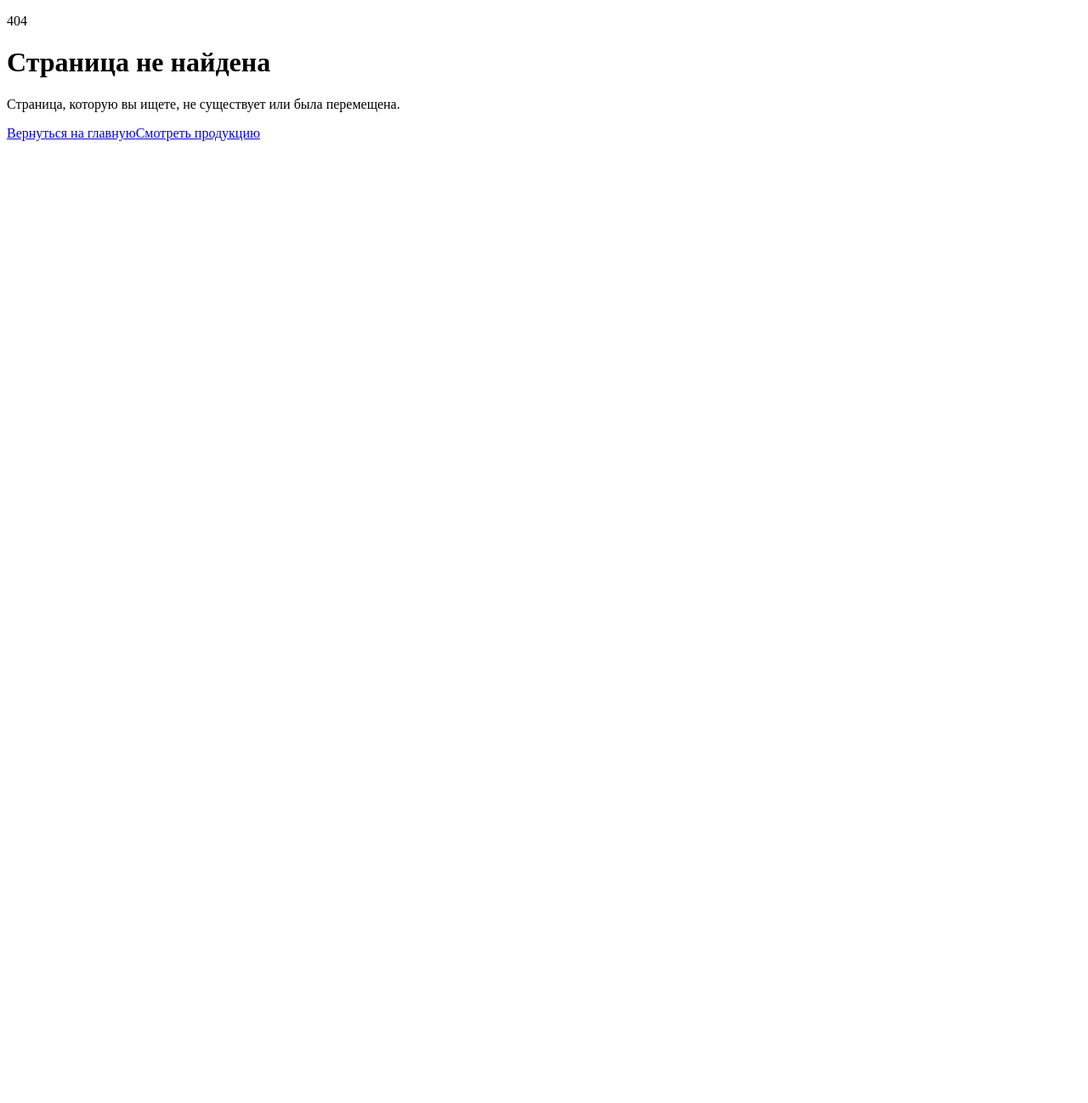
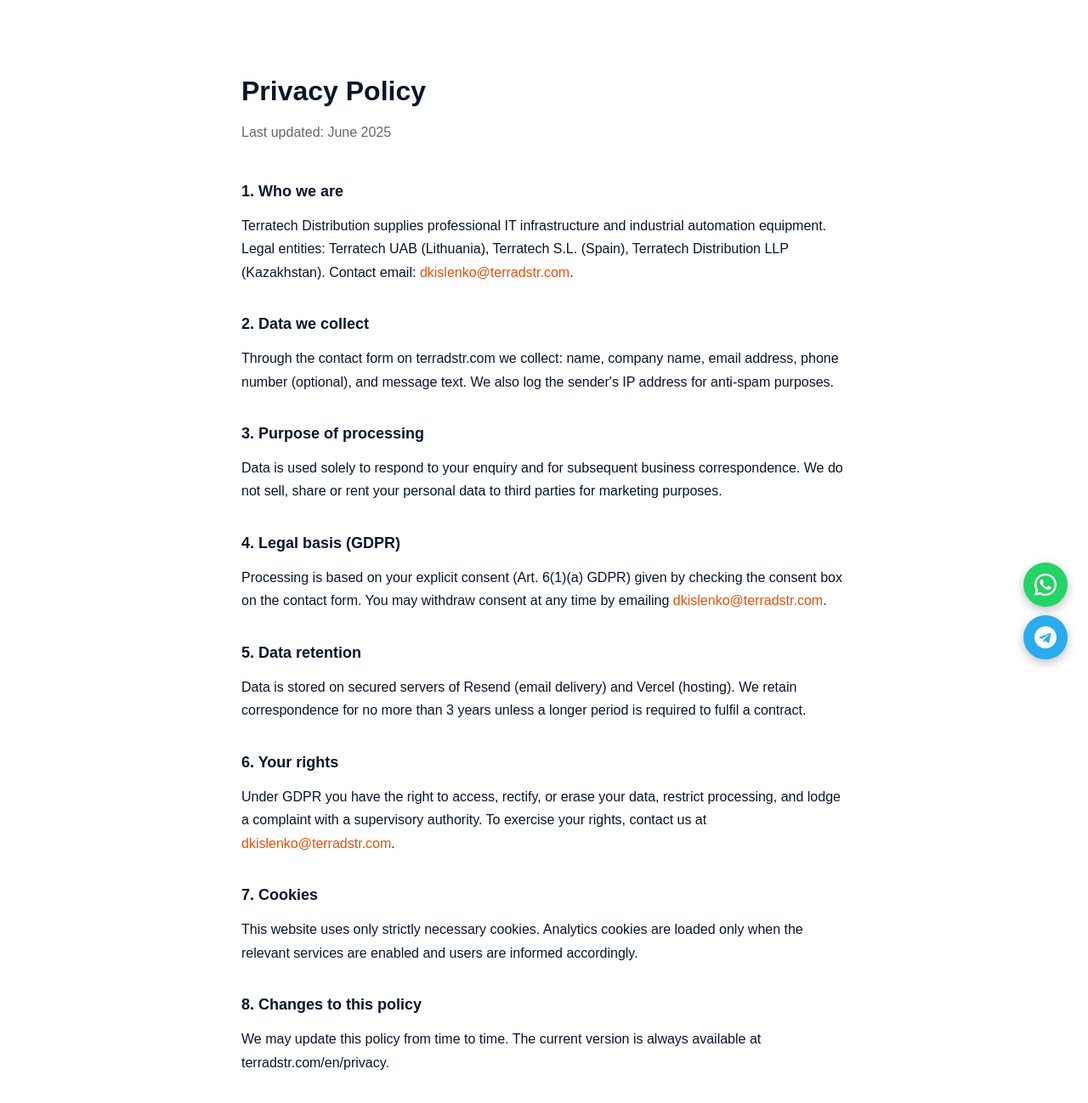
Before and after one commit to iskdenis-huyasebe/terratech-site, a Next.js app: page /en/privacy in a window 1280 px wide. Before the commit this address had no page. Shown: the top 1298 px of the page at 85% size. Before the commit the page ends 800 px from the top, so only its background shows below. Built offline with nearby package versions, Linux system fonts and the light colour scheme.

Commit message:
feat: add privacy policy page RU/EN (4.1)

```diff
--- /dev/null
+++ b/src/app/[locale]/privacy/page.tsx
@@ -0,0 +1,81 @@
+import type { Metadata } from 'next';
+
+export const metadata: Metadata = {
+  title: 'Политика конфиденциальности | Privacy Policy',
+  robots: { index: false },
+};
+
+export default async function PrivacyPage({
+  params,
+}: {
+  params: Promise<{ locale: string }>;
+}) {
+  const { locale } = await params;
+  const isRu = locale === 'ru';
+
+  return (
+    <main style={{ background: '#fff', minHeight: '100vh', paddingTop: '80px', paddingBottom: '80px' }}>
+      <div style={{ maxWidth: '760px', margin: '0 auto', padding: '0 24px', fontFamily: 'sans-serif', color: '#0A1628', lineHeight: '1.7' }}>
+        {isRu ? (
+          <>
+            <h1 style={{ fontSize: '32px', fontWeight: 700, marginBottom: '8px' }}>Политика конфиденциальности</h1>
+            <p style={{ color: '#666', marginBottom: '40px' }}>Последнее обновление: июнь 2025 г.</p>
+
+            <h2 style={{ fontSize: '18px', fontWeight: 600, marginTop: '32px', marginBottom: '12px' }}>1. Кто мы</h2>
+            <p>Terratech Distribution — компания, осуществляющая поставку профессионального IT-оборудования и промышленной автоматизации. Юридические лица: Terratech UAB (Литва), Terratech S.L. (Испания), Terratech Distribution LLP (Казахстан). Контактный email: <a href="mailto:dkislenko@terradstr.com" style={{ color: '#E8500A' }}>dkislenko@terradstr.com</a>.</p>
+
+            <h2 style={{ fontSize: '18px', fontWeight: 600, marginTop: '32px', marginBottom: '12px' }}>2. Какие данные мы собираем</h2>
+            <p>Через контактную форму на сайте terradstr.com мы получаем: имя, название компании, адрес электронной почты, номер телефона (по желанию) и текст сообщения. Дополнительно фиксируется IP-адрес отправителя для защиты от спама.</p>
+
+            <h2 style={{ fontSize: '18px', fontWeight: 600, marginTop: '32px', marginBottom: '12px' }}>3. Цель обработки</h2>
+            <p>Данные используются исключительно для ответа на ваш запрос и последующей деловой переписки. Мы не продаём, не передаём и не сдаём в аренду ваши данные третьим лицам в маркетинговых целях.</p>
+
+            <h2 style={{ fontSize: '18px', fontWeight: 600, marginTop: '32px', marginBottom: '12px' }}>4. Правовое основание (GDPR)</h2>
+            <p>Обработка данных осуществляется на основании вашего явного согласия (ст. 6(1)(a) GDPR), которое вы даёте, отмечая чекбокс при отправке формы. Согласие можно отозвать в любой момент, направив письмо на <a href="mailto:dkislenko@terradstr.com" style={{ color: '#E8500A' }}>dkislenko@terradstr.com</a>.</p>
+
+            <h2 style={{ fontSize: '18px', fontWeight: 600, marginTop: '32px', marginBottom: '12px' }}>5. Хранение данных</h2>
+            <p>Данные хранятся на защищённых серверах сервисов Resend (доставка email) и Vercel (хостинг). Мы храним переписку не более 3 лет, если более длительное хранение не требуется для исполнения договора.</p>
+
+            <h2 style={{ fontSize: '18px', fontWeight: 600, marginTop: '32px', marginBottom: '12px' }}>6. Ваши права</h2>
+            <p>В соответствии с GDPR вы вправе: запросить доступ к своим данным, потребовать их исправления или удаления, ограничить обработку, подать жалобу в надзорный орган. Для реализации прав обращайтесь на <a href="mailto:dkislenko@terradstr.com" style={{ color: '#E8500A' }}>dkislenko@terradstr.com</a>.</p>
+
+            <h2 style={{ fontSize: '18px', fontWeight: 600, marginTop: '32px', marginBottom: '12px' }}>7. Файлы cookie</h2>
+            <p>Сайт использует только технически необходимые cookie. Аналитические cookie подключаются только при наличии соответствующих сервисов и с уведомлением пользователя.</p>
+
+            <h2 style={{ fontSize: '18px', fontWeight: 600, marginTop: '32px', marginBottom: '12px' }}>8. Изменения политики</h2>
+            <p>Мы вправе обновлять настоящую политику. Актуальная версия всегда доступна по адресу terradstr.com/ru/privacy.</p>
+          </>
+        ) : (
+          <>
+            <h1 style={{ fontSize: '32px', fontWeight: 700, marginBottom: '8px' }}>Privacy Policy</h1>
+            <p style={{ color: '#666', marginBottom: '40px' }}>Last updated: June 2025</p>
+
+            <h2 style={{ fontSize: '18px', fontWeight: 600, marginTop: '32px', marginBottom: '12px' }}>1. Who we are</h2>
+            <p>Terratech Distribution supplies professional IT infrastructure and industrial automation equipment. Legal entities: Terratech UAB (Lithuania), Terratech S.L. (Spain), Terratech Distribution LLP (Kazakhstan). Contact email: <a href="mailto:dkislenko@terradstr.com" style={{ color: '#E8500A' }}>dkislenko@terradstr.com</a>.</p>
+
+            <h2 style={{ fontSize: '18px', fontWeight: 600, marginTop: '32px', marginBottom: '12px' }}>2. Data we collect</h2>
+            <p>Through the contact form on terradstr.com we collect: name, company name, email address, phone number (optional), and message text. We also log the sender's IP address for anti-spam purposes.</p>
+
+            <h2 style={{ fontSize: '18px', fontWeight: 600, marginTop: '32px', marginBottom: '12px' }}>3. Purpose of processing</h2>
+            <p>Data is used solely to respond to your enquiry and for subsequent business correspondence. We do not sell, share or rent your personal data to third parties for marketing purposes.</p>
+
+            <h2 style={{ fontSize: '18px', fontWeight: 600, marginTop: '32px', marginBottom: '12px' }}>4. Legal basis (GDPR)</h2>
+            <p>Processing is based on your explicit consent (Art. 6(1)(a) GDPR) given by checking the consent box on the contact form. You may withdraw consent at any time by emailing <a href="mailto:dkislenko@terradstr.com" style={{ color: '#E8500A' }}>dkislenko@terradstr.com</a>.</p>
+
+            <h2 style={{ fontSize: '18px', fontWeight: 600, marginTop: '32px', marginBottom: '12px' }}>5. Data retention</h2>
+            <p>Data is stored on secured servers of Resend (email delivery) and Vercel (hosting). We retain correspondence for no more than 3 years unless a longer period is required to fulfil a contract.</p>
+
+            <h2 style={{ fontSize: '18px', fontWeight: 600, marginTop: '32px', marginBottom: '12px' }}>6. Your rights</h2>
+            <p>Under GDPR you have the right to access, rectify, or erase your data, restrict processing, and lodge a complaint with a supervisory authority. To exercise your rights, contact us at <a href="mailto:dkislenko@terradstr.com" style={{ color: '#E8500A' }}>dkislenko@terradstr.com</a>.</p>
+
+            <h2 style={{ fontSize: '18px', fontWeight: 600, marginTop: '32px', marginBottom: '12px' }}>7. Cookies</h2>
+            <p>This website uses only strictly necessary cookies. Analytics cookies are loaded only when the relevant services are enabled and users are informed accordingly.</p>
+
+            <h2 style={{ fontSize: '18px', fontWeight: 600, marginTop: '32px', marginBottom: '12px' }}>8. Changes to this policy</h2>
+            <p>We may update this policy from time to time. The current version is always available at terradstr.com/en/privacy.</p>
+          </>
+        )}
+      </div>
+    </main>
+  );
+}
```
